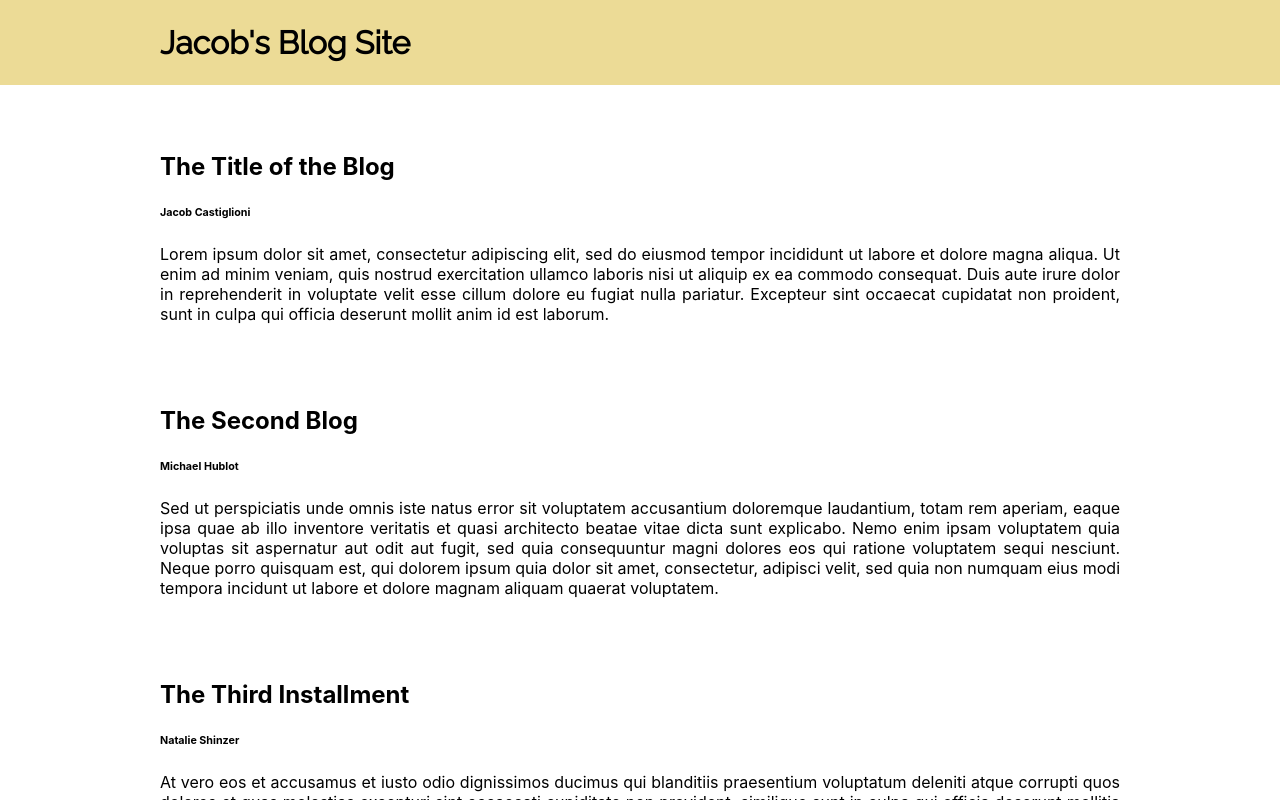
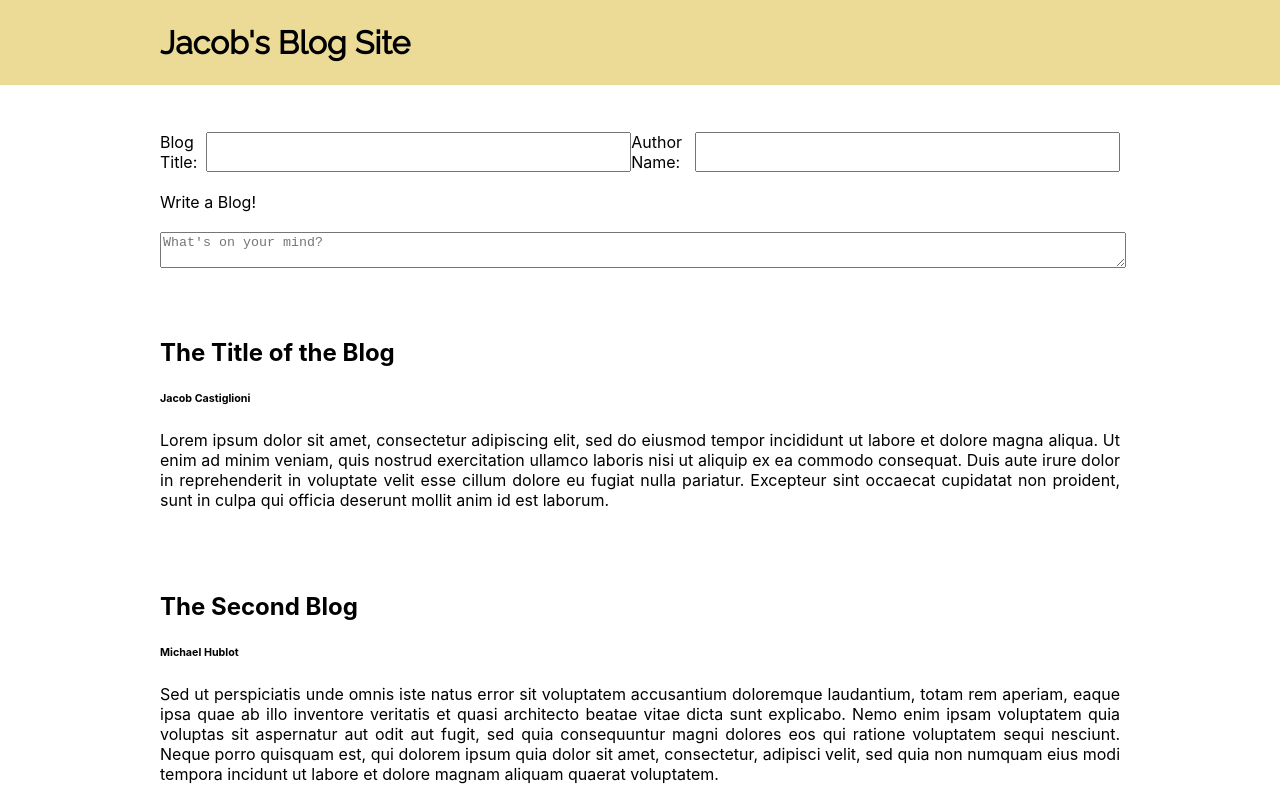
Before and after one commit to jxcastiglioni/blog, a React (Create React App) app: page / in a window 1280 px wide. Shown: the top 800 px of the page. Built offline with nearby package versions, Linux system fonts and the light colour scheme.

Commit message:
finished entry component visual

```diff
--- a/src/App.jsx
+++ b/src/App.jsx
@@ -1,6 +1,7 @@
 import React from 'react';
 import Blog from './components/Blog';
 import Header from './components/Header';
+import Entry from './components/Entry'
 
 function App() {
   // const [title, setTitle] = useState('');
@@ -24,10 +25,19 @@ function App() {
     }
   ]
 
+  const funcArr = [
+    {
+      addBlog: () => console.log('added blog'),
+      newBlog: () => console.log('new blog created'),
+      handleBlogChange: () => console.log('performed some process for blog change')
+    }
+  ]
+
   return (
     <div>
       <Header siteTitle="Jacob's Blog Site" />
-      {info.map(art => <Blog article={art} />)}
+      <Entry funcArray={funcArr} />
+      {info.map(art => <Blog key={art.name} article={art} />)}
     </div>
   );
 }
--- /dev/null
+++ b/src/components/Entry.jsx
@@ -0,0 +1,37 @@
+import React from 'react'
+
+const Entry = ({ funcArray }) => {
+    return (
+        <div
+        style={{
+            margin: `0 auto`,
+            maxWidth: 960,
+            padding: `1.45rem 1.0875rem`
+            }}>
+
+
+            <form onSubmit={funcArray.addBlog}>
+                <div
+                style={{
+                    display: 'flex',
+                    justifyContent: 'space-between'
+                    }}>
+                    <label for="bTitle">Blog Title: </label>
+                    <input value={funcArray.newBlog} onChange={funcArray.handleBlogChange} size="50"/>
+                    <label for="aName">Author Name: </label>
+                    <input value={funcArray.newBlog} onChange={funcArray.handleBlogChange} size="50"/>
+                </div>
+                <br/>
+                    <label for="content">Write a Blog!</label>
+                <br/><br/>
+                <textarea class="form-control" rows="2"
+                    placeholder="What's on your mind?" style={{
+                        width:"100%"
+                    }} >
+                </textarea>
+            </form>
+        </div>
+    )
+}
+
+export default Entry
```
